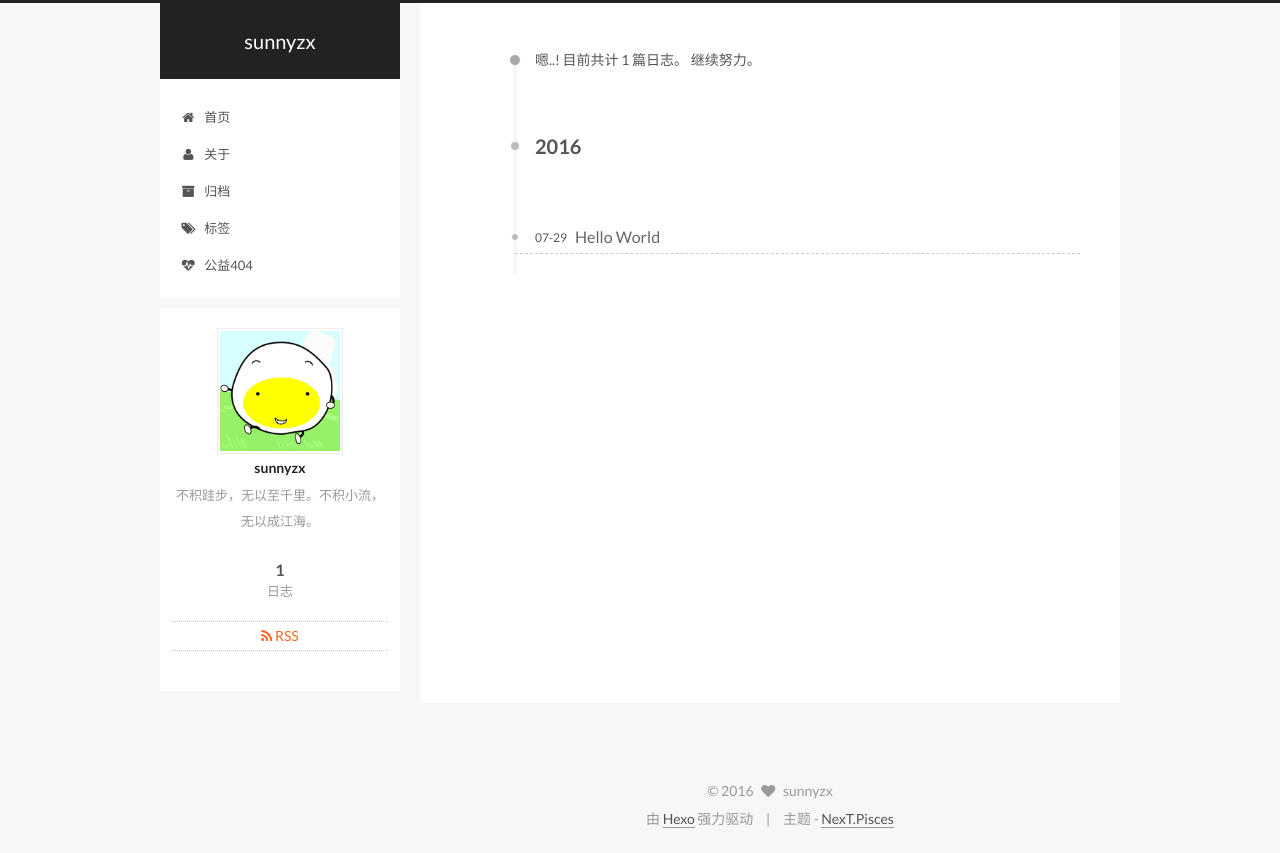
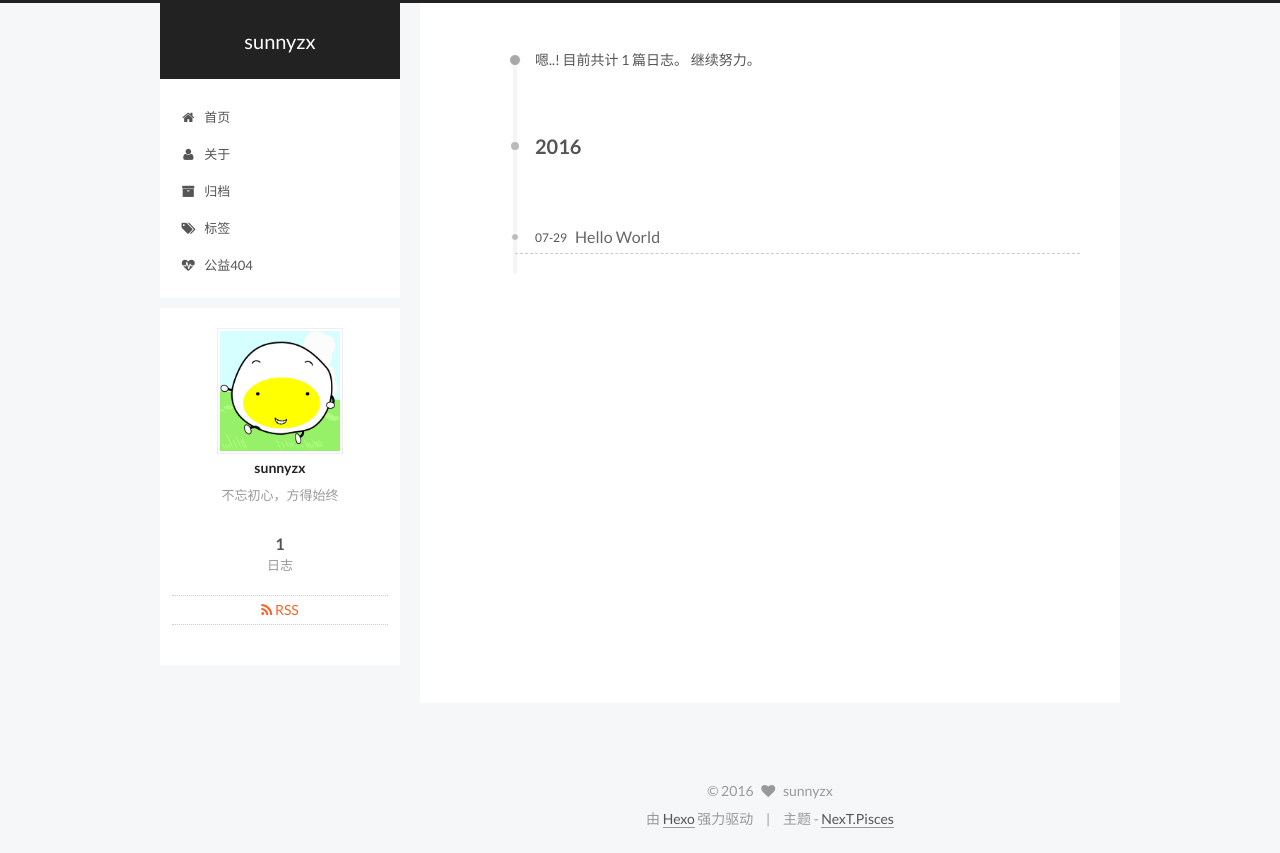
Before and after one commit to sunzhanxing/sunzhanxing.github.io, a plain HTML site: page archives/2016/07/index.html in a window 1280 px wide. Drawn offline with Linux system fonts and the light colour scheme; a script that the page names is missing.

Commit message:
Site updated: 2016-07-30 08:44:18

```diff
--- a/archives/2016/07/index.html
+++ b/archives/2016/07/index.html
@@ -86,15 +86,15 @@
 
 
 
-<meta name="description" content="不积跬步，无以至千里。不积小流，无以成江海。">
+<meta name="description" content="不忘初心，方得始终">
 <meta property="og:type" content="website">
 <meta property="og:title" content="sunnyzx">
 <meta property="og:url" content="http://yoursite.com/archives/2016/07/index.html">
 <meta property="og:site_name" content="sunnyzx">
-<meta property="og:description" content="不积跬步，无以至千里。不积小流，无以成江海。">
+<meta property="og:description" content="不忘初心，方得始终">
 <meta name="twitter:card" content="summary">
 <meta name="twitter:title" content="sunnyzx">
-<meta name="twitter:description" content="不积跬步，无以至千里。不积小流，无以成江海。">
+<meta name="twitter:description" content="不忘初心，方得始终">
 
 
 
@@ -329,7 +329,7 @@
                src="/images/user_icon.jpg"
                alt="sunnyzx" />
           <p class="site-author-name" itemprop="name">sunnyzx</p>
-          <p class="site-description motion-element" itemprop="description">不积跬步，无以至千里。不积小流，无以成江海。</p>
+          <p class="site-description motion-element" itemprop="description">不忘初心，方得始终</p>
         </div>
         <nav class="site-state motion-element">
           <div class="site-state-item site-state-posts">
--- a/css/main.css
+++ b/css/main.css
@@ -1549,7 +1549,7 @@ pre .javascript .function {
   width: 4px;
   height: 4px;
   border-radius: 50%;
-  background: #7f8b3c;
+  background: #c8c934;
 }
 .links-of-blogroll {
   font-size: 13px;
```
Also changed, not shown: 2016/07/29/hello-world/index.html (+1 -1 lines), archives/2016/index.html (+4 -4 lines), archives/index.html (+4 -4 lines), index.html (+4 -4 lines), tags/index.html (+4 -4 lines).
